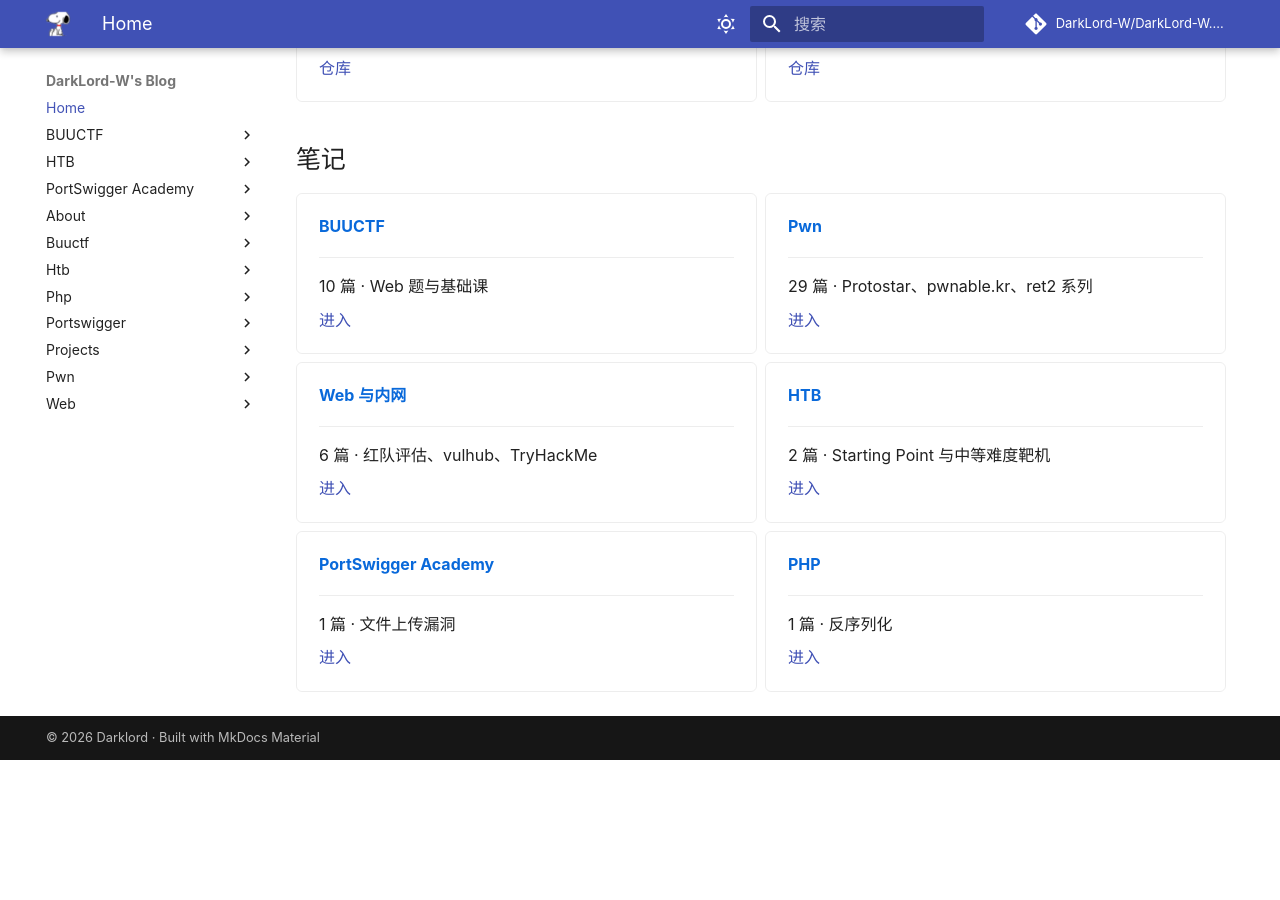
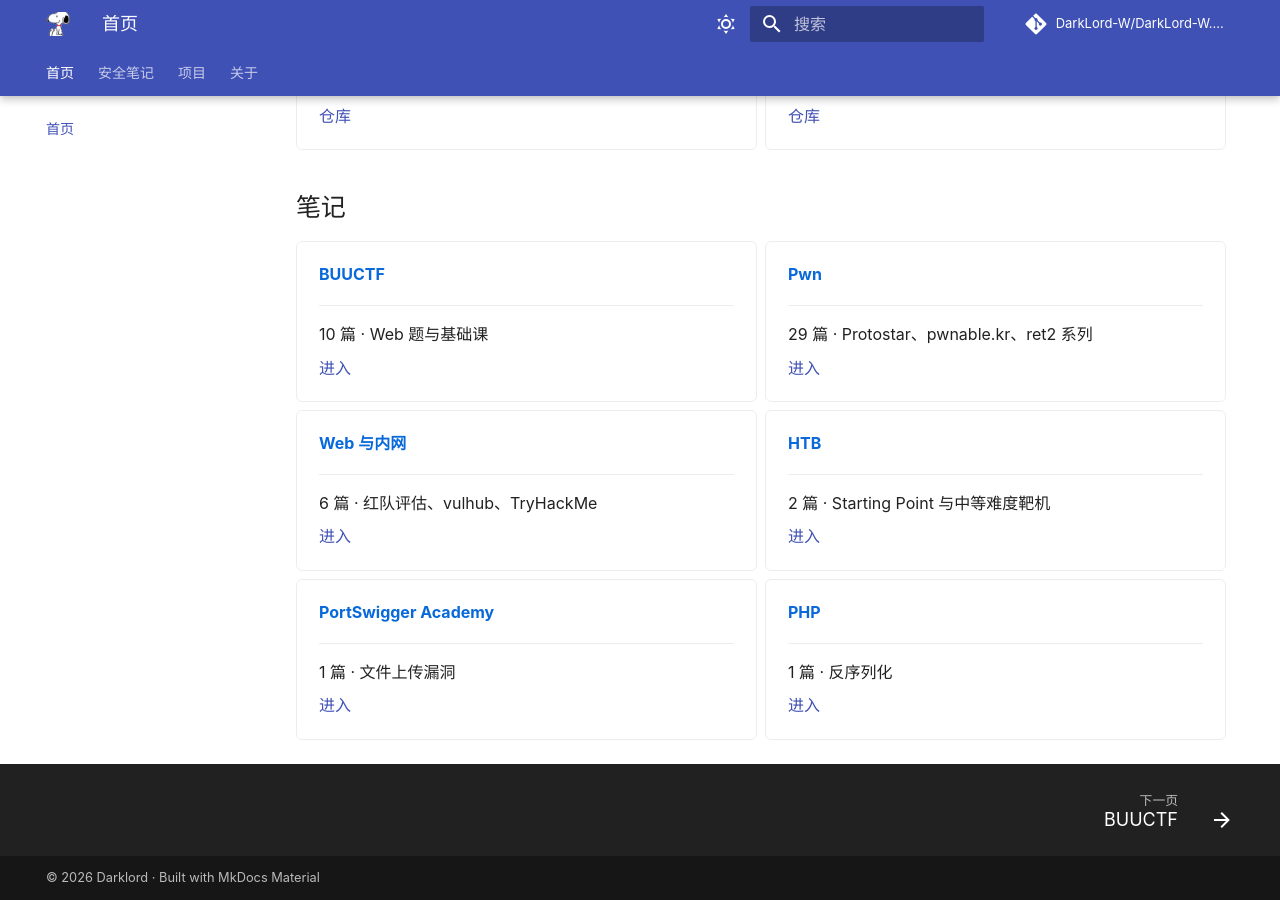
Before and after one commit to DarkLord-W/DarkLord-W.github.io, an MkDocs documentation site: the page built from docs/index.md, in a window 1280 px wide and 900 px high, scrolled down 1690 px. Built offline with MkDocs 1.6.1 and Material for MkDocs 9.7.7, drawn with Linux system fonts in a browser that asks for light colours; comment, search, counter and statistics services are not loaded; before the commit the page ends 2450 px from its top, so only the background shows below that; part of the change alters nothing that is shown.

```diff
--- a/mkdocs.yml
+++ b/mkdocs.yml
@@ -26,11 +26,91 @@ theme:
         icon: material/weather-night
         name: 切换到浅色
   features:
+    - navigation.tabs
+    - navigation.tabs.sticky
+    - navigation.indexes
+    - navigation.tracking
+    - navigation.top
+    - navigation.footer
     - toc.follow
     - search.suggest
     - search.highlight
     - content.code.copy
     - content.code.annotate
+
+nav:
+  - 首页: index.md
+  - 安全笔记:
+      - BUUCTF:
+          - buuctf/index.md
+          - Web:
+              - HCTF 2018 WarmUp: BUUCTF/Web/HCTF 2018WarmUp.md
+          - Basic:
+              - AWD Test 1: BUUCTF/basic/AWD-Test1.md
+              - BUU BRUTE 1: BUUCTF/basic/BUU BRUTE 1.md
+              - BUU BURP COURSE 1: BUUCTF/basic/BUU BURP COURSE 1.md
+              - BUU CODE REVIEW 1: BUUCTF/basic/BUU CODE REVIEW 1.md
+              - BUU LFI COURSE 1: BUUCTF/basic/BUU LFI COURSE 1.md
+              - BUU SQL COURSE 1: BUUCTF/basic/BUU SQL COURSE 1.md
+              - BUU SQL COURSE 2: BUUCTF/basic/BUU SQL COURSE 2.md
+              - BUU UPLOAD COURSE 1: BUUCTF/basic/BUU UPLOAD COURSE 1.md
+              - BUU XXE COURSE 1: BUUCTF/basic/BUU XXE COURSE 1.md
+      - HTB:
+          - htb/index.md
+          - Starting Point:
+              - Oopsie: HTB/Starting-Point/Oopsie.md
+          - Medium:
+              - VariaType: HTB/Medium/VariaType.md
+      - PortSwigger Academy:
+          - portswigger/index.md
+          - 文件上传漏洞: PortSwigger-Academy/File upload vulnerabilities.md
+      - Php:
+          - php/index.md
+          - PHP 反序列化: php/serialize_unserialize.md
+      - Pwn:
+          - pwn/index.md
+          - Protostar:
+              - stack0: pwn/Protostar_stack0.md
+              - stack1: pwn/Protostar_stack1.md
+              - stack2: pwn/Protostar_stack2.md
+              - stack3: pwn/Protostar_stack3.md
+              - stack4: pwn/Protostar_stack4.md
+              - stack5: pwn/Protostar_stack5.md
+              - stack6: pwn/Protostar_stack6.md
+              - stack7: pwn/Protostar_stack7.md
+              - format0: pwn/Protostar_format0.md
+              - format1: pwn/Protostar_format1.md
+              - format2: pwn/Protostar_format2.md
+              - heap0: pwn/Protostar_heap0.md
+              - heap1: pwn/Protostar_heap1.md
+              - heap2: pwn/Protostar_heap2.md
+              - heap3: pwn/Protostar_heap3.md
+          - pwnable.kr:
+              - fd: "pwn/pwnable--fd -- (File descriptor).md"
+              - collision: pwn/pwnable--collision.md
+              - bof: pwn/pwnable--bof.md
+              - flag: "pwn/pwnable--flag--(reverse).md"
+              - passcode: pwn/pwnable--passcode.md
+              - random: pwn/pwnable--random.md
+              - input: pwn/pwnable--input.md
+          - 练习:
+              - bamboofox · ret2syscall: pwn/bamboofox-ret2syscall-rop.md
+              - pwn-sniper 01: pwn/pwn-sniper-01.md
+              - pwn-sniper 02: pwn/pwn-sniper-02.md
+              - pwn-sniper 03: pwn/pwn-sniper-03.md
+              - ret2shellcode: pwn/ret2shellcode.md
+              - 栈溢出测试: pwn/stack_test.md
+              - xctf · 反应釜开关控制: pwn/xctf--pwn--反应釜开关控制.md
+      - Web 与内网:
+          - web/index.md
+          - ATT&CK 红队评估 01: web/ATTCK红队评估01.md
+          - ATT&CK 红队评估 02: web/ATTCK红队评估02.md
+          - HTB · Pilgrimage: web/HTB Pilgrimage.md
+          - TryHackMe · Overpass: web/tryhackme - Overpass.md
+          - vulhub · DC-9: "web/vulhub    DC-9.md"
+          - vulhub · DIGITALWORLD.LOCAL: "web/vulhub    DIGITALWORLD.LOCAL_ BRAVERY.md"
+  - 项目: projects/index.md
+  - 关于: about/index.md
 
 markdown_extensions:
   - abbr
```
